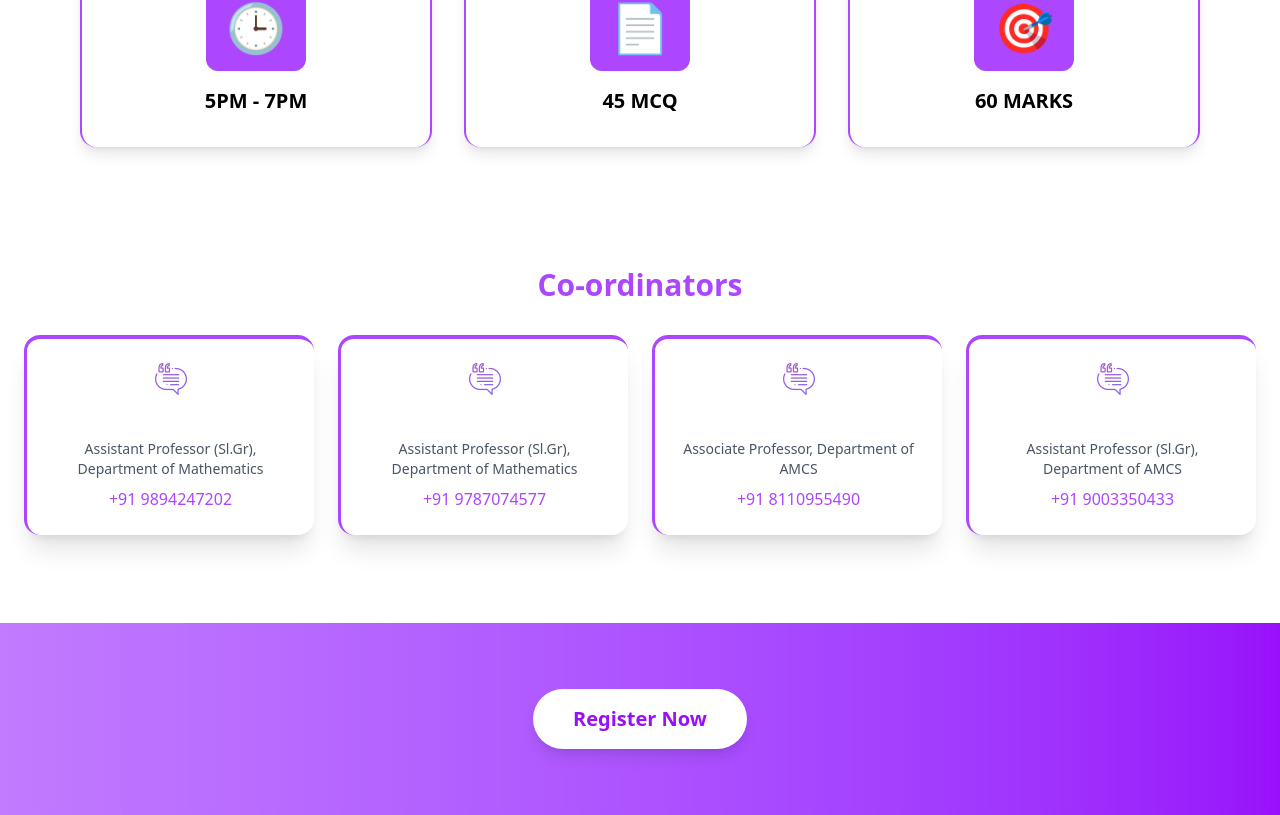
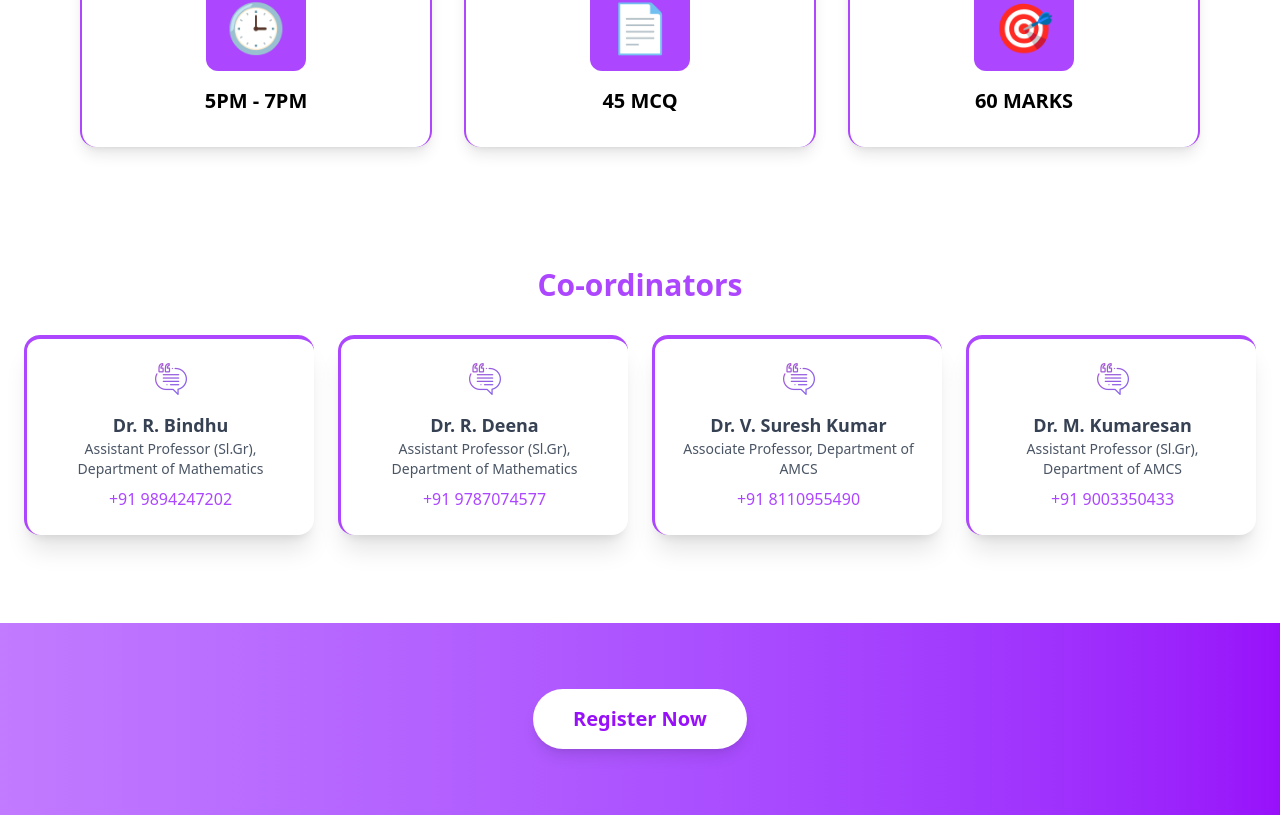
Before and after one commit to AbhilaSh-30/math-olympiad-frontend, a React (Vite) app: page / in a window 1280 px wide. Shown: the part 935-1750 px from the top of the page. Built offline with nearby package versions, Linux system fonts and the light colour scheme.

Commit message:
Update CoordinatorSection.tsx

```diff
--- a/src/components/CoordinatorSection.tsx
+++ b/src/components/CoordinatorSection.tsx
@@ -14,7 +14,7 @@ const CoordinatorsSection = () => {
             <div className="flex justify-center mb-4">
               <img src={contactIcon} />
             </div>
-            <h3 className="text-lg font-semibold">{coordinator.name}</h3>
+            <h3 className="text-gray-700 text-lg font-semibold">{coordinator.name}</h3>
             <p className="text-gray-600 text-sm mb-2">{coordinator.title}</p>
             <p className="text-purple-500 font-medium">{coordinator.phone}</p>
           </div>
```
